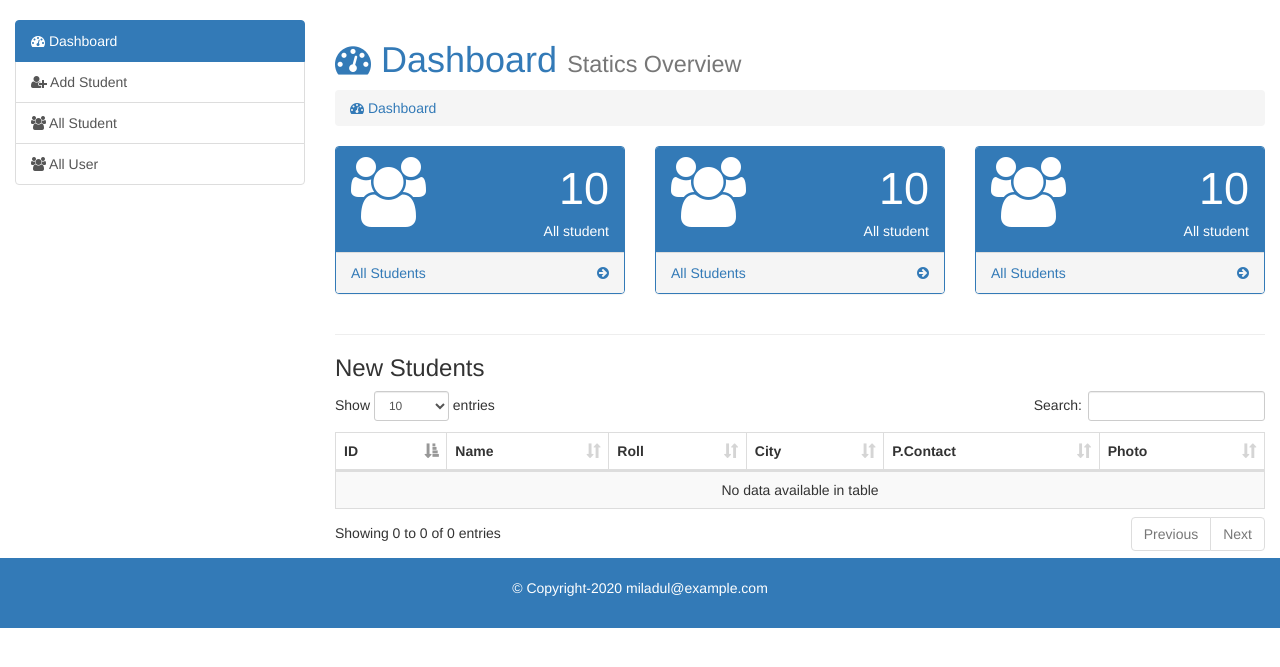
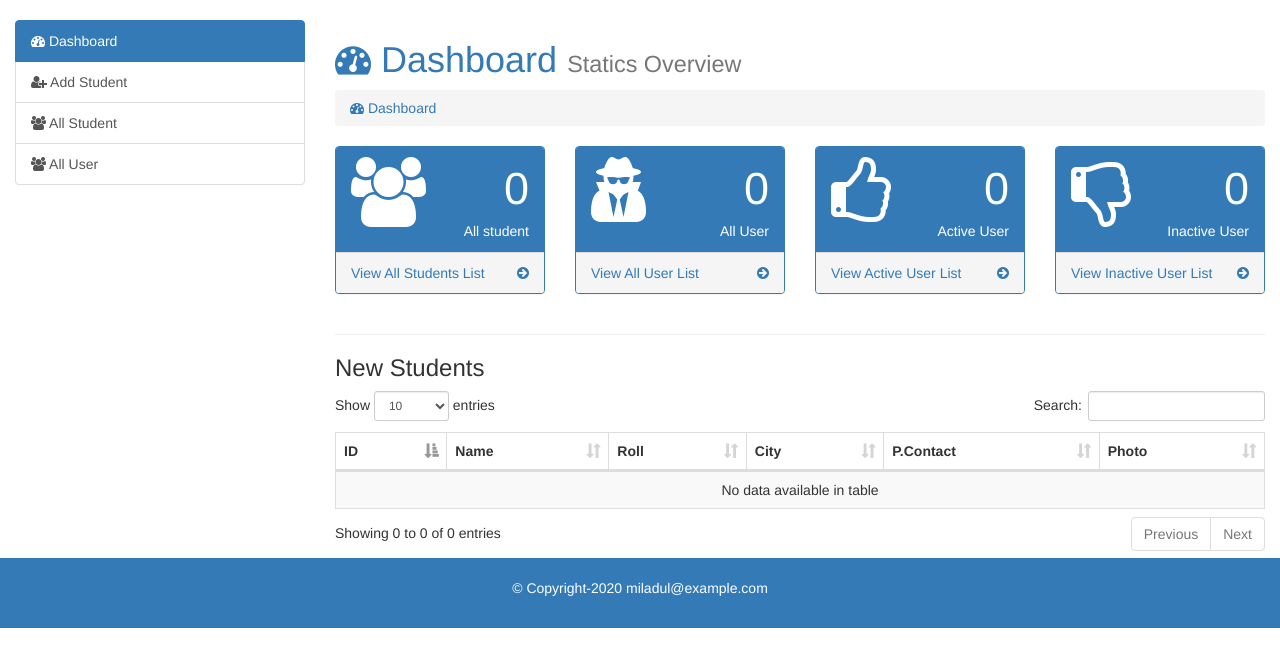
Before and after one commit to miladul/sms, a PHP site: page /admin/index.php in a window 1280 px wide. Shown: the part 52-719 px from the top of the page. Run offline with PHP 8.4, Linux system fonts and the light colour scheme; the visitor is signed in with stand-in values (Sample User, id 1); data that the repository does not hold is empty.

Commit message:
Total number of Student, User, active-inactive user showing in Dashboard

```diff
--- a/admin/dashboard.php
+++ b/admin/dashboard.php
@@ -1,66 +1,98 @@
+<?php
+$students = mysqli_num_rows(mysqli_query($link,"SELECT * FROM `student_info`"));
+$users = mysqli_num_rows(mysqli_query($link,"SELECT * FROM `users`"));
+$inactive_users = mysqli_num_rows(mysqli_query($link,"SELECT * FROM `users` WHERE `status`=0"));
+$active_users = mysqli_num_rows(mysqli_query($link,"SELECT * FROM `users` WHERE `status`=1"));
+
+
+?>
+
+
+
 
 <h1 style="color: #337AB7"><i class="fa fa-dashboard"></i> Dashboard <small>Statics Overview</small></h1>
 <ol class="breadcrumb">
 	<li><a href="index.php"><i class="fa fa-dashboard"></i> Dashboard</a></li>
 </ol>
 <div class="row">
-	<div class="col-sm-4">
+	<div class="col-sm-3">
 		<div class="panel panel-primary">
 			<div class="panel-heading">
 				<div class="row">
 					<div class="col-xs-3"><i class="fa fa-users fa-5x"></i></div>
 					<div class="col-xs-9">
-						<div class="pull-right" style="font-size: 45px">10</div>
+						<div class="pull-right" style="font-size: 45px"><?php if(isset($students)){echo $students;}?></div>
 						<div class="clearfix"></div>
 						<div class="pull-right"> All student</div>
 					</div>
 				</div>
 			</div>
-			<a href="#">
+			<a href="index.php?page=all-student">
 				<div class="panel-footer">
-					<span class="pull-left">All Students</span>
+					<span class="pull-left">View All Students List</span>
 					<span class="pull-right"><i class="fa fa-arrow-circle-right"></i></span>
 					<div class="clearfix"></div>
 				</div>
 			</a>
 		</div>
 	</div>
-	<div class="col-sm-4">
+	<div class="col-sm-3">
 		<div class="panel panel-primary">
 			<div class="panel-heading">
 				<div class="row">
-					<div class="col-xs-3"><i class="fa fa-users fa-5x"></i></div>
+					<div class="col-xs-3"><i class="fa fa-user-secret fa-5x"></i></div>
 					<div class="col-xs-9">
-						<div class="pull-right" style="font-size: 45px">10</div>
+						<div class="pull-right" style="font-size: 45px"><?php if(isset($users)){echo $users;}?></div>
 						<div class="clearfix"></div>
-						<div class="pull-right"> All student</div>
+						<div class="pull-right"> All User</div>
 					</div>
 				</div>
 			</div>
-			<a href="#">
+			<a href="index.php?page=all-user">
 				<div class="panel-footer">
-					<span class="pull-left">All Students</span>
+					<span class="pull-left">View All User List</span>
 					<span class="pull-right"><i class="fa fa-arrow-circle-right"></i></span>
 					<div class="clearfix"></div>
 				</div>
 			</a>
 		</div>
 	</div>
-	<div class="col-sm-4">
+	<div class="col-sm-3">
 		<div class="panel panel-primary">
 			<div class="panel-heading">
 				<div class="row">
-					<div class="col-xs-3"><i class="fa fa-users fa-5x"></i></div>
+					<div class="col-xs-3"><i class="fa fa-thumbs-o-up fa-5x"></i></div>
 					<div class="col-xs-9">
-						<div class="pull-right" style="font-size: 45px">10</div>
+						<div class="pull-right" style="font-size: 45px"><?php if(isset($active_users)){echo $active_users;}?></div>
 						<div class="clearfix"></div>
-						<div class="pull-right"> All student</div>
+						<div class="pull-right"> Active User</div>
 					</div>
 				</div>
 			</div>
-			<a href="#">
+			<a href="index.php?page=active-user">
 				<div class="panel-footer">
-					<span class="pull-left">All Students</span>
+					<span class="pull-left">View Active User List</span>
+					<span class="pull-right"><i class="fa fa-arrow-circle-right"></i></span>
+					<div class="clearfix"></div>
+				</div>
+			</a>
+		</div>
+	</div>
+	<div class="col-sm-3">
+		<div class="panel panel-primary">
+			<div class="panel-heading">
+				<div class="row">
+					<div class="col-xs-3"><i class="fa fa-thumbs-o-down fa-5x"></i></div>
+					<div class="col-xs-9">
+						<div class="pull-right" style="font-size: 45px"><?php if(isset($inactive_users)){echo $inactive_users;}?></div>
+						<div class="clearfix"></div>
+						<div class="pull-right"> Inactive User</div>
+					</div>
+				</div>
+			</div>
+			<a href="index.php?page=inactive-user">
+				<div class="panel-footer">
+					<span class="pull-left">View Inactive User List</span>
 					<span class="pull-right"><i class="fa fa-arrow-circle-right"></i></span>
 					<div class="clearfix"></div>
 				</div>
```
Also changed, not shown: admin/inactive-user.php (added, +43 -0 lines).
